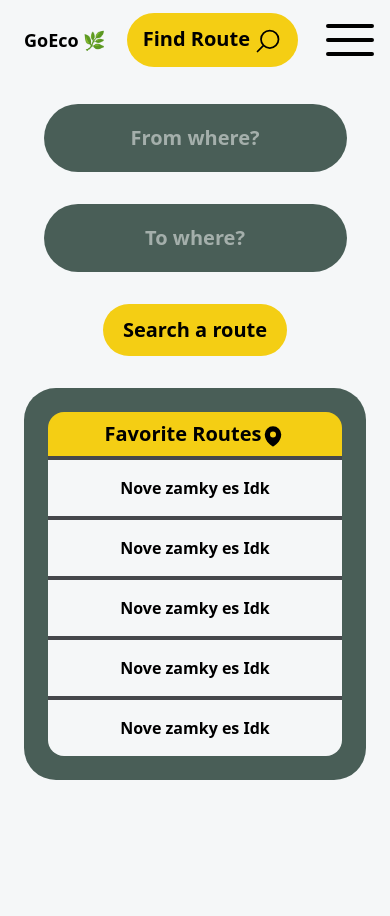
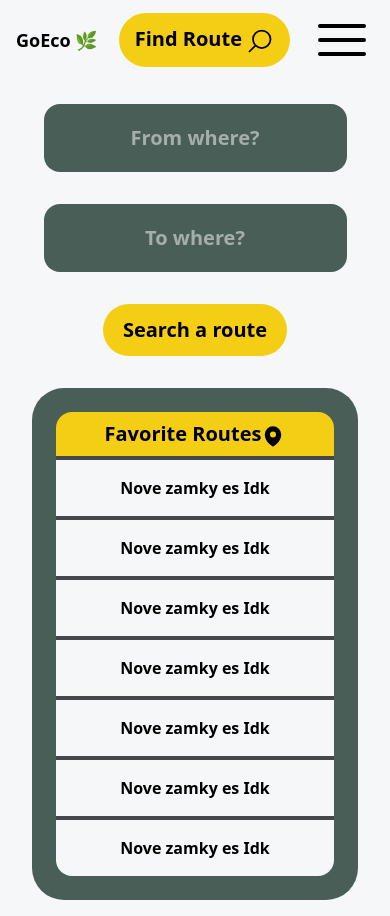
Before and after one commit to Hajdudev/go-eco, a Next.js app: page / in a window 390 px wide. Before the commit the page ends 844 px from the top, so only its background shows below. Built offline with nearby package versions, Linux system fonts and the light colour scheme.

Commit message:
Working maps with updated UI

```diff
--- a/package.json
+++ b/package.json
@@ -12,9 +12,11 @@
     "@heroicons/react": "^2.2.0",
     "@tailwindcss/postcss": "^4.0.7",
     "class-variance-authority": "^0.7.1",
+    "leaflet": "^1.9.4",
     "next": "15.1.7",
     "react": "^19.0.0",
     "react-dom": "^19.0.0",
+    "react-leaflet": "^5.0.0",
     "react-transition-group": "^4.4.5",
     "tailwindcss": "^4.0.7"
   },
--- /dev/null
+++ b/src/app/_components/DynamicMap.tsx
@@ -0,0 +1,15 @@
+'use client';
+
+import dynamic from 'next/dynamic';
+import LoadingSpinner from '../loading'; // Import the loading spinner
+
+const Map = dynamic(() => import('./Map'), {
+  ssr: false,
+  loading: () => <LoadingSpinner />, // Use the loading spinner
+});
+
+function DynamicMap() {
+  return <Map />;
+}
+
+export default DynamicMap;
--- a/src/app/_components/Header.tsx
+++ b/src/app/_components/Header.tsx
@@ -17,12 +17,12 @@ function Header() {
 
   return (
     <div>
-      <div className='align-center mx-2 mt-2 flex justify-between'>
+      <div className='align-center mx-4 mt-2 flex justify-between md:mx-8'>
         <div className='align-center flex grow-1 items-center'>
-          <span className='px-4 text-lg font-bold md:text-2xl lg:mr-2 lg:text-4xl'>
+          <span className='text-lg font-bold md:text-2xl lg:mr-2 lg:text-4xl'>
             GoEco 🌿
           </span>
-          <div className='lg:24 hidden font-bold md:mr-18 md:flex md:max-w-64 md:grow-1 md:justify-between lg:text-2xl'>
+          <div className='lg:24 hidden font-bold md:mr-10 md:flex md:max-w-64 md:grow-1 md:justify-between lg:max-w-80 lg:text-2xl'>
             <span className='group relative'>
               Prices
               <span className='absolute bottom-0 left-0 h-0.5 w-full scale-x-0 bg-current transition-transform duration-300 ease-out group-hover:scale-x-100'></span>
@@ -65,11 +65,11 @@ function Header() {
               className='ml-20 inline-block h-16 cursor-pointer'
             />
           </div>
-          <span className='bg-primary my-12 inline-block rounded-full px-8 py-3'>
+          <span className='bg-primary my-12 inline-block rounded-2xl px-8 py-3'>
             <span className='text-xl font-bold'>Find Route</span>
             <MagnifyingGlassIcon className='ml-1 inline-block h-7 rotate-90' />
           </span>
-          <span className='bg-secondary inline-block rounded-full px-8 py-4 text-xl font-bold text-white'>
+          <span className='bg-secondary inline-block rounded-2xl px-8 py-4 text-xl font-bold text-white'>
             Signup/Register
           </span>
           <div className='mt-24 flex flex-col items-center justify-between gap-6 text-3xl font-bold text-white'>
--- a/src/app/_components/Input.tsx
+++ b/src/app/_components/Input.tsx
@@ -1,6 +1,6 @@
 import { cva, VariantProps } from 'class-variance-authority';
 
-const inputStyles = cva('rounded-full outline-0 font-bold text-center', {
+const inputStyles = cva('rounded-2xl outline-0 font-bold text-center', {
   variants: {
     color: {
       primary: 'bg-primary text-black',
--- /dev/null
+++ b/src/app/_components/Map.tsx
@@ -0,0 +1,20 @@
+import React from 'react';
+import { MapContainer, TileLayer, Marker, Popup } from 'react-leaflet';
+import 'leaflet/dist/leaflet.css';
+
+export function Map() {
+  return (
+    <MapContainer
+      center={[53.349805, -6.26031]}
+      zoom={13}
+      style={{ height: '90%', width: '90%' }}
+    >
+      <TileLayer url='https://{s}.tile.openstreetmap.org/{z}/{x}/{y}.png' />
+      <Marker position={[53.349805, -6.26031]}>
+        <Popup>1 Grafton Street, Dublin, Ireland</Popup>
+      </Marker>
+    </MapContainer>
+  );
+}
+
+export default Map;
--- a/src/app/globals.css
+++ b/src/app/globals.css
@@ -1,13 +1,13 @@
-@import "tailwindcss";
+@import 'tailwindcss';
 
 @theme {
-    --color-primary: #F4CE14;
-    --color-secondary: #495E57;
-    --color-mist: #F5F7F8;
-    --color-slateblack: #45474B;
+  --color-primary: #f4ce14;
+  --color-secondary: #495e57;
+  --color-mist: #f5f7f8;
+  --color-slateblack: #45474b;
 }
 *:before,
 *:after,
-*{
-    box-sizing: border-box;
+* {
+  box-sizing: border-box;
 }
--- a/src/app/layout.tsx
+++ b/src/app/layout.tsx
@@ -9,7 +9,7 @@ export default function RootLayout({
 }>) {
   return (
     <html lang='en'>
-      <body className='bg-mist'>
+      <body className='bg-mist overflow-x-hidden'>
         <Header />
         {children}
       </body>
--- /dev/null
+++ b/src/app/loading.tsx
@@ -0,0 +1,11 @@
+import React from 'react';
+
+const LoadingSpinner = () => {
+  return (
+    <div className='flex h-screen items-center justify-center'>
+      <div className='border-primary h-16 w-16 animate-spin rounded-full border-4 border-dashed'></div>
+    </div>
+  );
+};
+
+export default LoadingSpinner;
--- a/src/app/page.tsx
+++ b/src/app/page.tsx
@@ -1,19 +1,23 @@
 import { MapPinIcon } from '@heroicons/react/24/solid';
 import Button from './_components/Button';
 import Input from './_components/Input';
+import DynamicMap from './_components/DynamicMap';
+import LoadingSpinner from './loading'; // Import the loading spinner
+import { Suspense } from 'react';
 
 export default function Home() {
-  const falseData = new Array(5).fill('Nove zamky es Idk ');
+  const falseData = new Array(7).fill('Nove zamky es Idk ');
   return (
-    <main className='mx-6'>
+    <div className='flex h-screen w-screen gap-26 px-8 py-8 md:py-20'>
+      <main className='w-full lg:w-[40%]'>
         <form>
-        <div className='mt-8 flex flex-col items-center justify-center gap-8'>
+          <div className='flex flex-col items-center justify-center gap-8'>
             <Input name='from' placeholder='From where?' />
             <Input name='to' placeholder='To where?' />
             <Button text='Search a route' color='primary' value='search' />
           </div>
         </form>
-      <div className='bg-secondary mt-8 max-h-[450px] w-full rounded-4xl p-6 text-center'>
+        <div className='bg-secondary mt-8 max-h-[650px] w-full rounded-4xl p-6 text-center'>
           <div className='bg-primary rounded-t-2xl px-6 py-2 text-xl font-bold'>
             <span>Favorite Routes</span>
             <MapPinIcon className='inline-block h-6 w-6' />
@@ -22,7 +26,7 @@ export default function Home() {
             <>
               {index === falseData.length - 1 && (
                 <>
-                <div className='bg-slateblack h-1 w-full'></div>
+                  <div key={data} className='bg-slateblack h-1 w-full'></div>
                   <div
                     key={index}
                     className='bg-mist rounded-b-2xl p-4 font-bold'
@@ -33,7 +37,7 @@ export default function Home() {
               )}
               {index !== falseData.length - 1 && (
                 <>
-                <div className='bg-slateblack h-1 w-full'></div>
+                  <div key={data} className='bg-slateblack h-1 w-full'></div>
                   <div key={index} className='bg-mist p-4 font-bold'>
                     {data}
                   </div>
@@ -43,5 +47,11 @@ export default function Home() {
           ))}
         </div>
       </main>
+      <div className='hidden w-[60%] lg:block'>
+        <Suspense fallback={<LoadingSpinner />}>
+          <DynamicMap />
+        </Suspense>
+      </div>
+    </div>
   );
 }
```
Also changed, not shown: 1 other file (tests, documents, lock files or other folders). Lines whose indentation alone changed are shown as unchanged.
